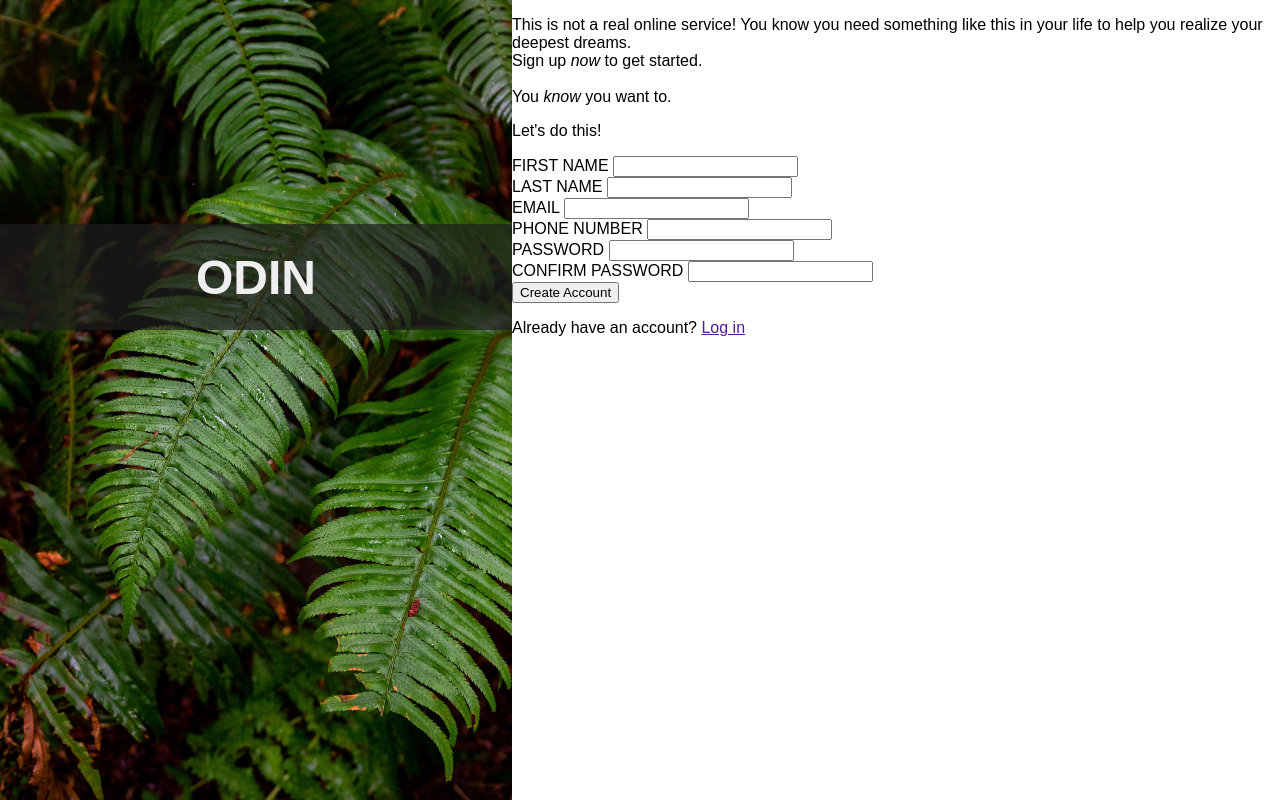
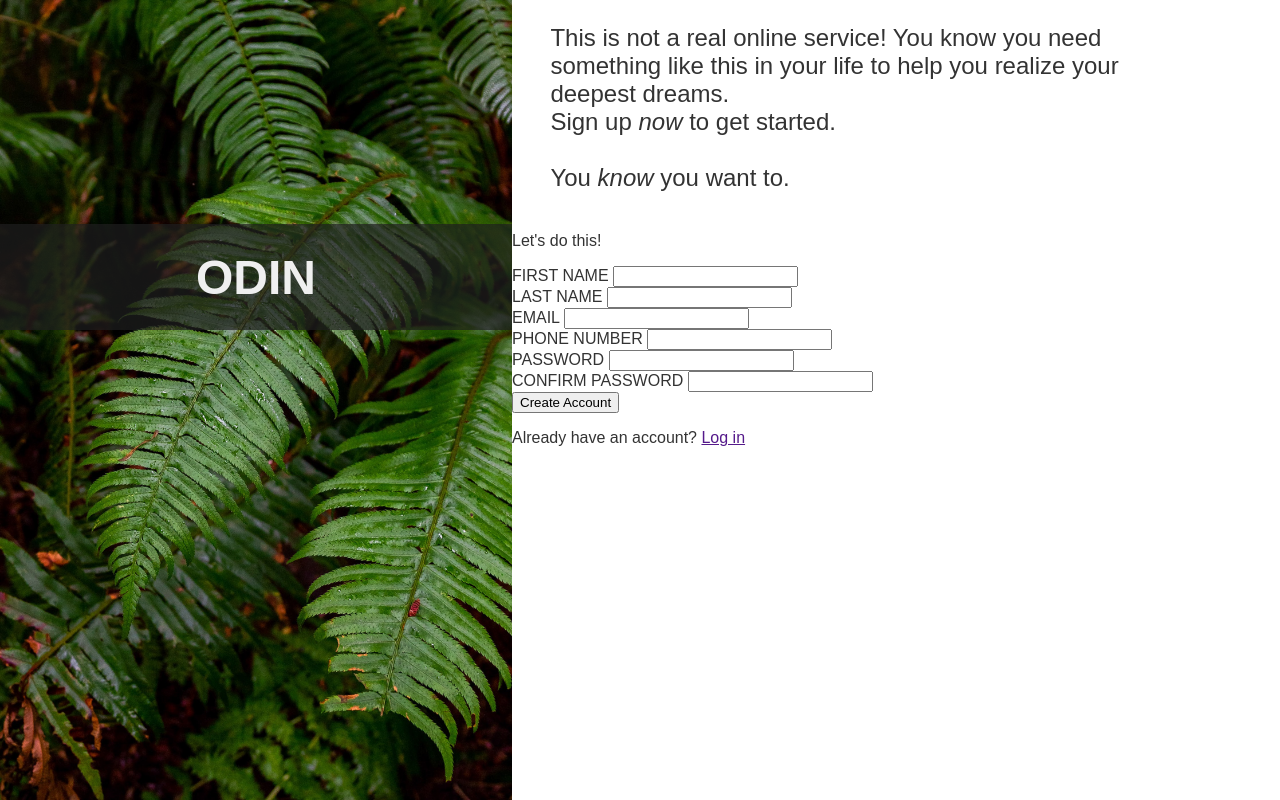
Before and after one commit to lj140542/odin-sign-up-form, a plain HTML site: page index.html in a window 1280 px wide. Drawn offline with Linux system fonts and the light colour scheme.

Commit message:
Implements the style of the "content" top part.

```diff
--- a/index.css
+++ b/index.css
@@ -24,3 +24,16 @@ body {
     background-color: rgba(30, 30, 30, 0.70);
     font-size: 3em;
 }
+
+#content {
+    width: 60vw;
+    display: flex;
+    flex-direction: column;
+    color: #333333;
+}
+
+#top {
+    font-size: 1.5em;
+    padding: 0% 20% 0% 5%;
+    margin: 0%;
+}
```
